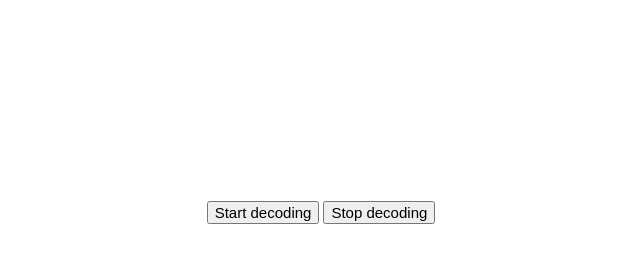
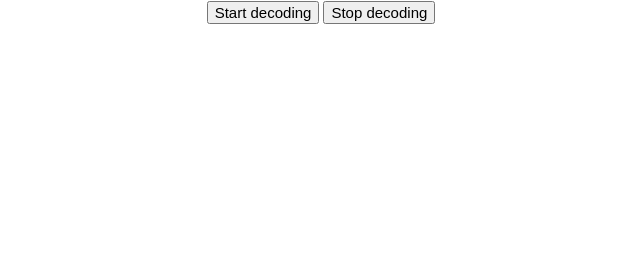
Before and after one commit to minh1903/barcode, a plain HTML site: page 12.html in a window 1280 px wide. Shown: the part 331-594 px from the top of the page, without its empty margins (319-959 px from the left). Drawn offline with Linux system fonts and the light colour scheme.

Commit message:
Update and rename 11.html to 12.html

```diff
--- a/11.html
+++ b/12.html
@@ -9,7 +9,7 @@
 
 <body>
 	<center>
-  <canvas id="videoCanvas" width="90%" height="520">
+  <canvas id="videoCanvas" width="500" height="320">
   </canvas>
   <br/>
   <button id="decode" style="font-size:15px"  onclick="Decode()">Start decoding</button>
```
